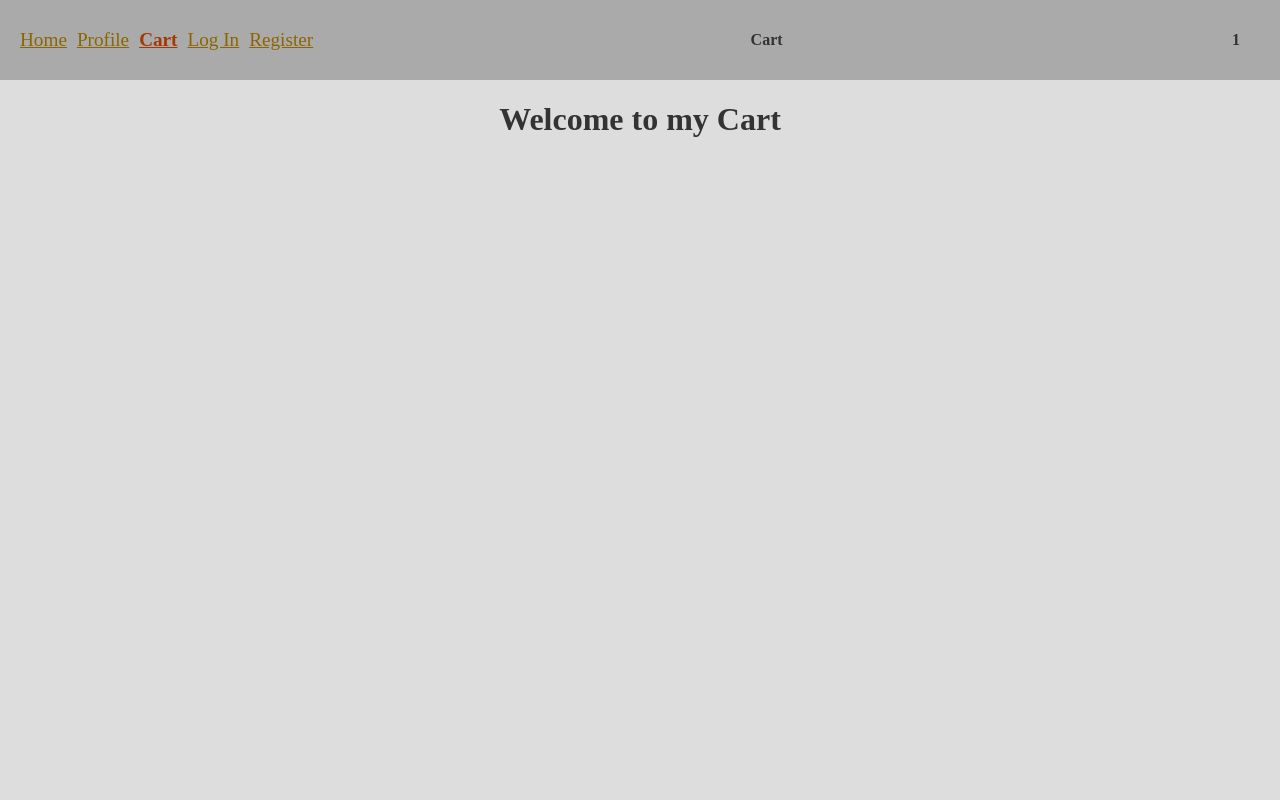
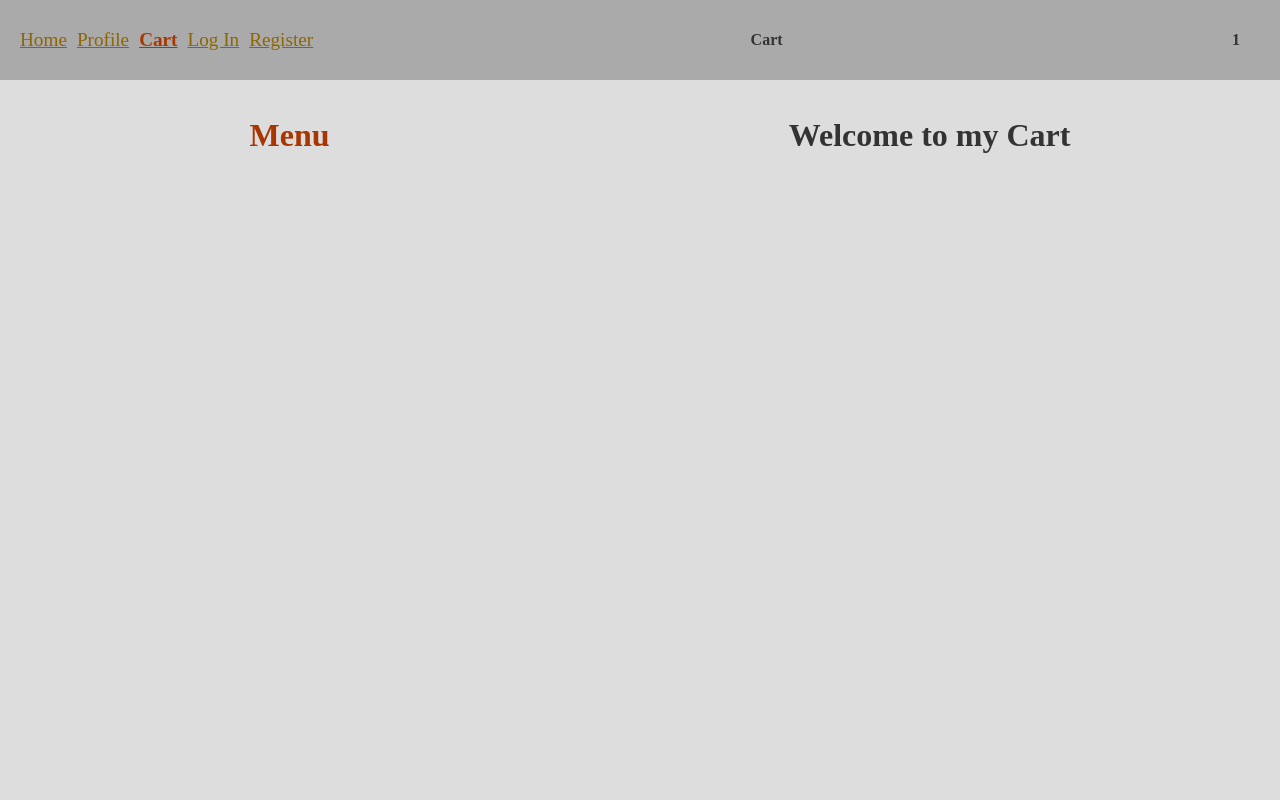
Before and after one commit to Dbirtic/eCommerceApp, a plain HTML site: page cart.html in a window 1280 px wide. Shown: the top 800 px of the page. Drawn offline with Linux system fonts and the light colour scheme.

Commit message:
all of the html changes for menu are made

```diff
--- a/cart.html
+++ b/cart.html
@@ -21,7 +21,14 @@
             <h1 id="counter"></h1>
         </div>
         <div class="main-container">
-            <h1>Welcome to my Cart</h1>
+            <ul class="menu active">
+                <div class="menu-div">
+                    <h1>Menu</h1>
+                </div>
+            </ul>
+            <ul>
+                <h1>Welcome to my Cart</h1>
+            </ul>
         </div>
         <footer>
             <h1>2021@dbirtic</h1>
```
Also changed, not shown: products/3.html (+1 -1 lines).
